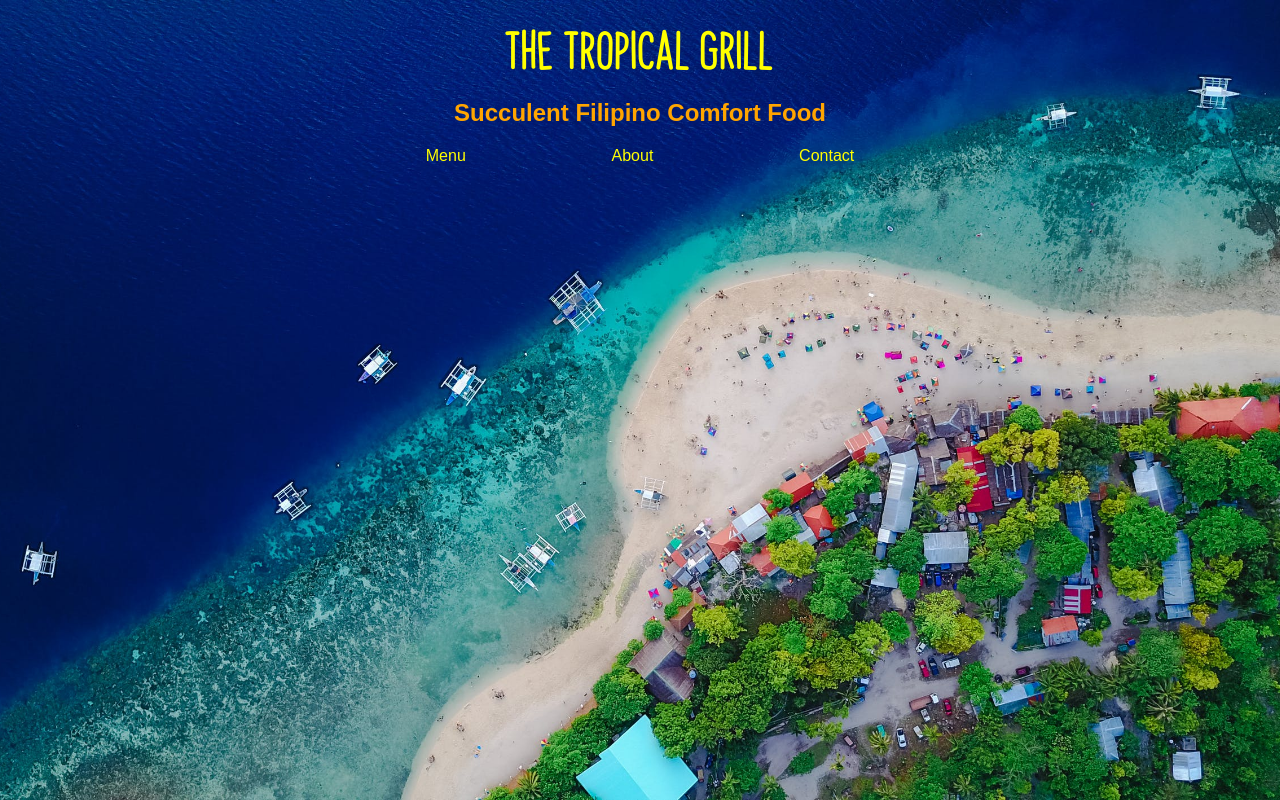
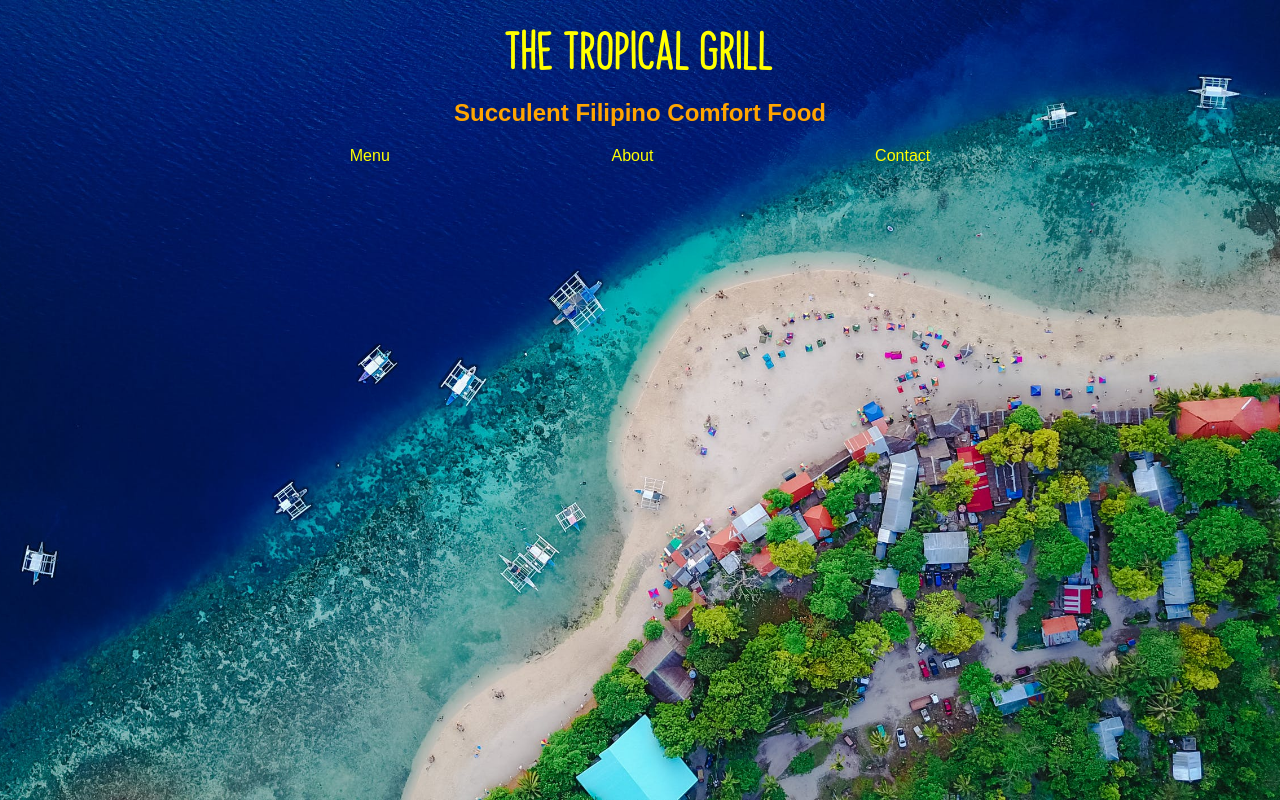
Before and after one commit to marboleda/restaurant, a plain HTML site: page index.html in a window 1280 px wide. Drawn offline with Linux system fonts and the light colour scheme.

Commit message:
Fix bug with navbar width
Had set width of navbar to be based on vh instead of vw

```diff
--- a/styles.css
+++ b/styles.css
@@ -27,7 +27,7 @@ body {
 }
 
 #navbar {
-    width: 90vh;
+    width: 80vw;
     margin: 0 auto;
 }
 
```
